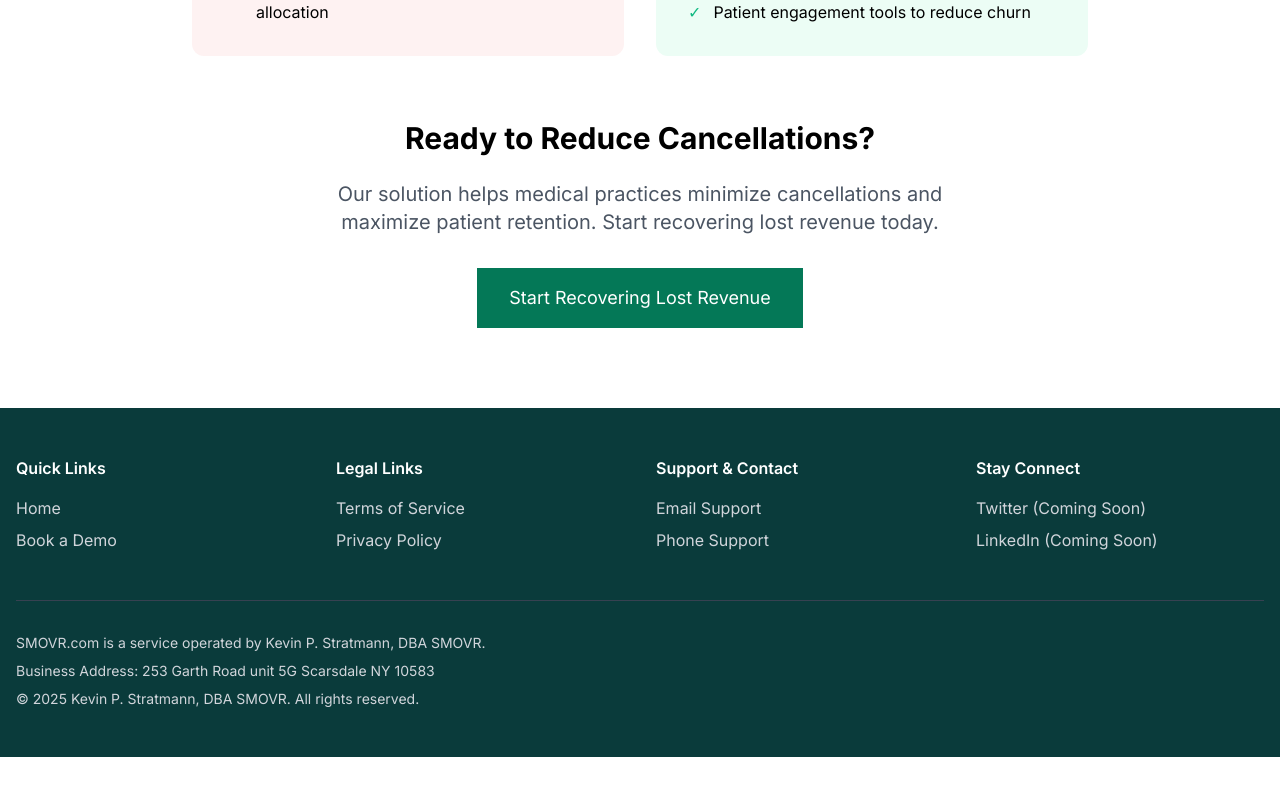
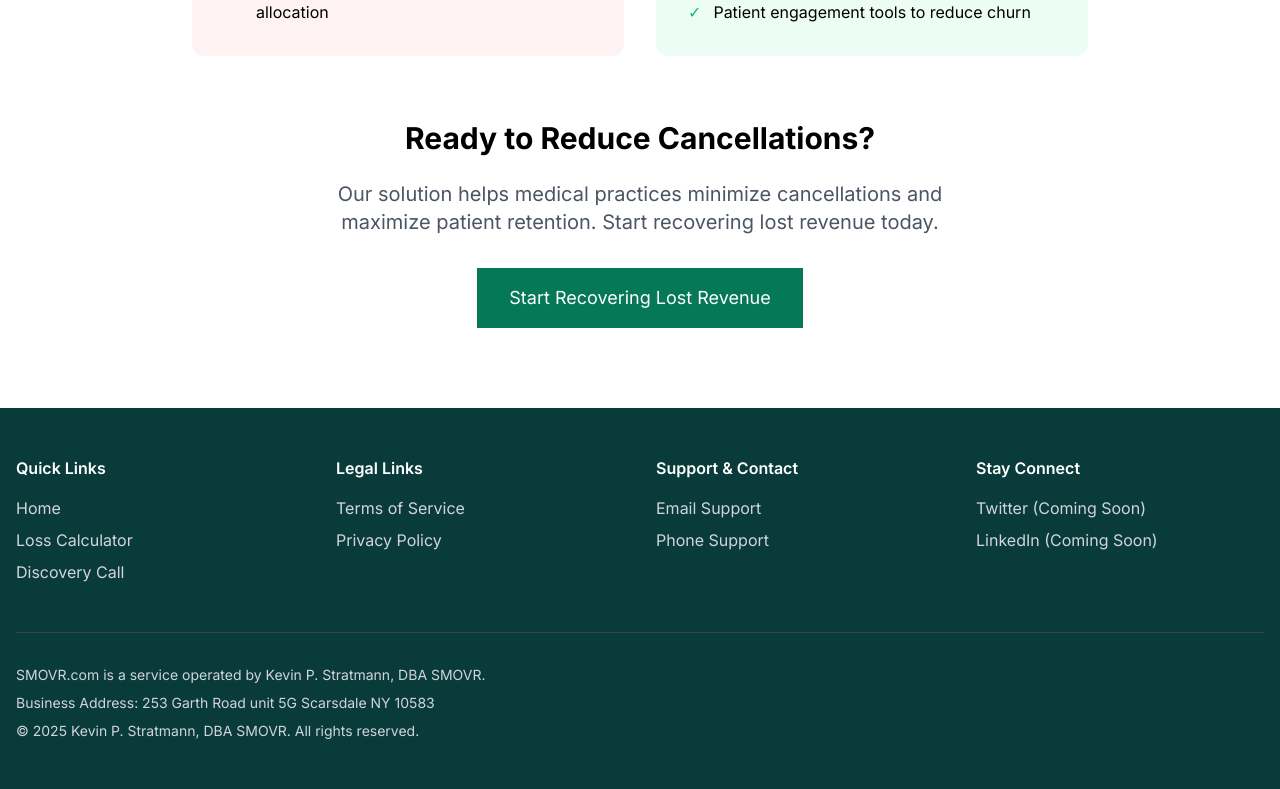
Before and after one commit to bobbyflowstate/smovr1, a Next.js app: page /loss-calculator in a window 1280 px wide. Shown: the part 1730-2519 px from the top of the page. Before the commit the page ends 2487 px from the top, so only its background shows below. Built offline with nearby package versions, Linux system fonts and the light colour scheme.

Commit message:
Footer updates

```diff
--- a/app/components/Footer.tsx
+++ b/app/components/Footer.tsx
@@ -12,9 +12,9 @@ export default function Footer() {
             <h3 className="text-white font-semibold mb-4">Quick Links</h3>
             <ul className="space-y-2">
               <li><Link href="/" className="hover:text-white transition-colors">Home</Link></li>
-              {/* <li><Link href="/demo" className="hover:text-white transition-colors">Listen to Demo</Link></li> */}
-              <li><Link href="/book-demo" className="hover:text-white transition-colors">Book a Demo</Link></li>
-              {/* {/* <li><Link href="/pricing" className="hover:text-white transition-colors">Pricing</Link></li> */}
+              <li><Link href="/loss-calculator" className="hover:text-white transition-colors">Loss Calculator</Link></li>
+              <li><Link href="/book-demo" className="hover:text-white transition-colors">Discovery Call</Link></li>
+              {/* <li><Link href="/pricing" className="hover:text-white transition-colors">Pricing</Link></li> */}
             </ul>
           </div>
 
```
